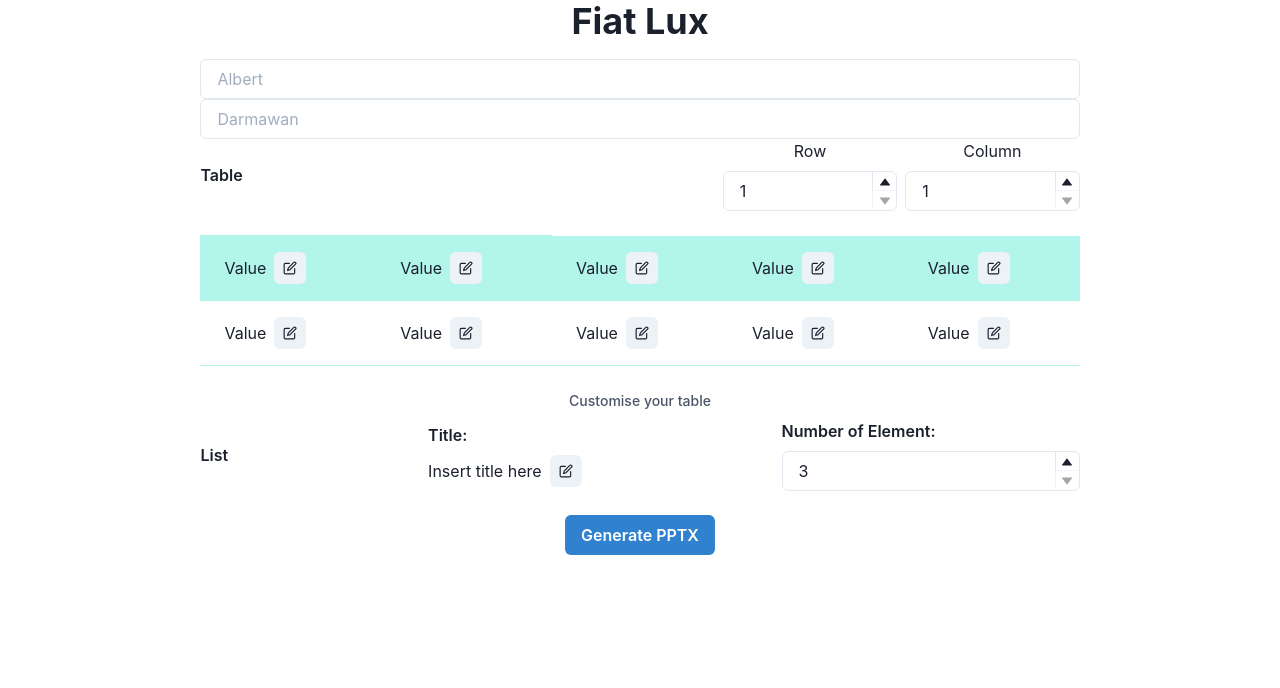
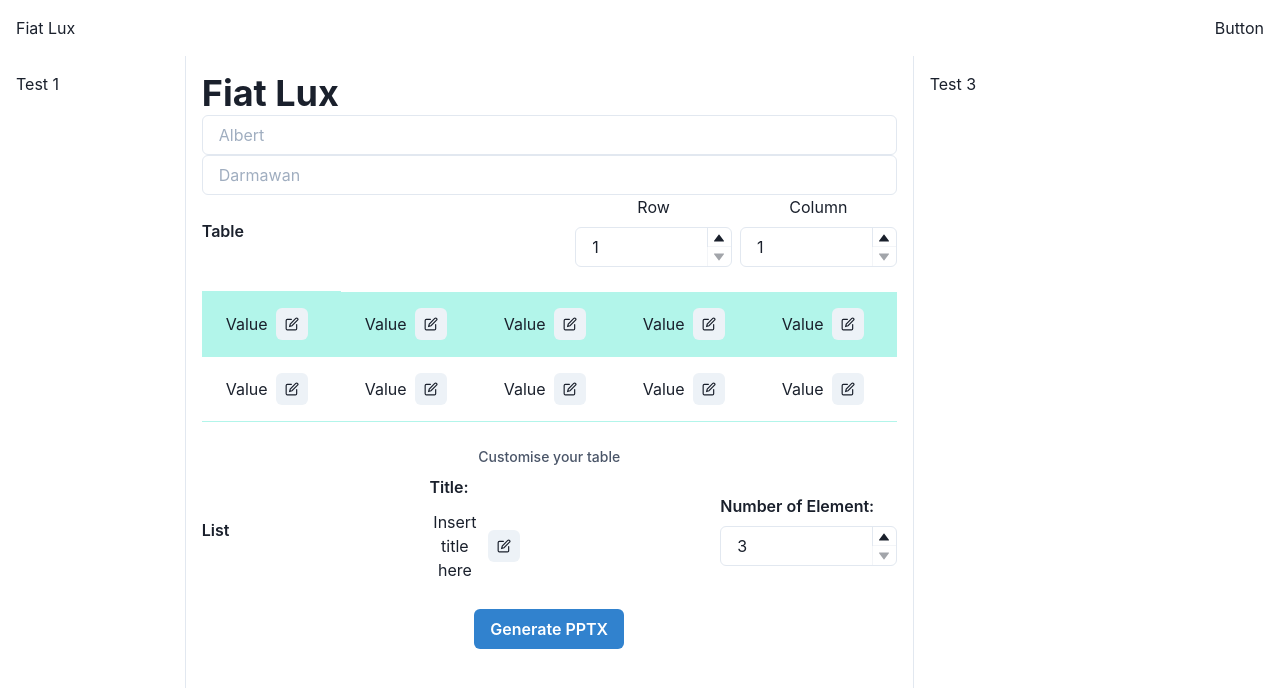
Before and after one commit to NathanielClarence/unihack-fiatlux, a Next.js app: page / in a window 1280 px wide. Shown: the top 688 px of the page. Built offline with nearby package versions, Linux system fonts and the light colour scheme.

Commit message:
Modify Layout, fix linter

```diff
--- a/pages/index.js
+++ b/pages/index.js
@@ -2,11 +2,10 @@
 import React, { useState } from 'react';
 import {
     Button, Heading, VStack, HStack, Box, useToast,
-    NumberInput, NumberInputField, NumberInputStepper, NumberIncrementStepper, NumberDecrementStepper,
     Table, Thead, Tbody, Tr, Th, Td, TableCaption, Input,
-    Editable, EditableInput, EditablePreview, Flex, IconButton, ButtonGroup,
+    Flex, Spacer,
 } from '@chakra-ui/react';
-import { CheckIcon, CloseIcon, EditIcon, DownloadIcon } from '@chakra-ui/icons';
+import { DownloadIcon } from '@chakra-ui/icons';
 
 // HTTP Request
 import axios from 'axios';
@@ -18,37 +17,50 @@ import { EditValue, InputNumber } from '../components';
 export default function Home({ apiUrl }) {
     const [firstName, setFirstName] = useState('');
     const [lastName, setLastName] = useState('');
-
-    const handleSubmit = (event) => {
-        alert(JSON.stringify({test: firstName}));
-        // const toast = useToast();
-        // const values = {
-        //     test: 'Test'
-        // }
-        // axios.post(`${apiUrl}/pptx`, values)
-        //     .then((response) => {
-        //         setFileName(response.data.fileName);
-        //         toast({
-        //             title: 'PPTX generated!',
-        //             description: `${response.data.fileName} has been successfully generated`,
-        //             status: 'success',
-        //             duration: 5000,
-        //             isClosable: true,
-        //         });
-        //     })
-        //     .catch((error) => {
-        //         console.log(error);
-        //     });
-        event.preventDefault();
-    }
-
     const [fileName, setFileName] = useState('');
     const [rowNumber, setRowNumber] = useState(1);
     const [colNumber, setColNumber] = useState(1);
     const [listNumber, setListNumber] = useState(3);
     const [tableData, setTableData] = useState([[1,2,3,4,5], [6,7,8,9,10]]);
+
+    const handleSubmit = (event) => {
+        const toast = useToast();
+        const values = {
+            test: 'Test',
+        };
+        axios.post(`${apiUrl}/pptx`, values)
+            .then((response) => {
+                setFileName(response.data.fileName);
+                toast({
+                    title: 'PPTX generated!',
+                    description: `${response.data.fileName} has been successfully generated`,
+                    status: 'success',
+                    duration: 5000,
+                    isClosable: true,
+                });
+            })
+            .catch((error) => {
+                console.log(error);
+            });
+        event.preventDefault();
+    };
+
     return (
-        <VStack spacing="16px">
+        <div>
+            <Flex>
+                <Box p={4}>
+                    Fiat Lux
+                </Box>
+                <Spacer />
+                <Box p={4}>
+                    Button
+                </Box>
+            </Flex>
+            <Flex>
+                <Box w={1 / 6} p={4} borderRight="1px" borderRightColor="gray.200">
+                    Test 1
+                </Box>
+                <Box w={2 / 3} p={4} borderRight="1px" borderRightColor="gray.200">
                     <Heading>Fiat Lux</Heading>
                     <form onSubmit={handleSubmit}>
                         <Input
@@ -94,38 +106,27 @@ export default function Home({ apiUrl }) {
 
                                 </VStack>
                             </HStack>
-                    {/* <Box p={4}>
-                        {editValue()}
-                    </Box> */}
                             <Table variant="striped" colorScheme="teal" size="md">
                                 <TableCaption>Customise your table</TableCaption>
                                 <Thead>
                                     <Tr>
-                                <Th>
-                                </Th>
-                                <Th>
-                                </Th>
+                                        <Th></Th>
                                     </Tr>
                                 </Thead>
                                 <Tbody>
-                            {tableData.map((itemRow, indexRow) => {
-                                return (
+                                    {tableData.map((itemRow, indexRow) => (
                                         <Tr>
                                             {
-                                            tableData[indexRow].map((itemCol, indexCol) => {
-                                                return (
+                                                tableData[indexRow].map((itemCol, indexCol) => (
                                                     <Td>
-                                                    {/* {itemCol} */}
-                                                    {/* {editValue()} */}
                                                         <EditValue
                                                             initValue="Value"
                                                         />
-                                                </Td>)
-                                            })
+                                                    </Td>
+                                                ))
                                             }
                                         </Tr>
-                                )
-                            })}
+                                    ))}
                                 </Tbody>
                             </Table>
                         </Box>
@@ -160,7 +161,12 @@ export default function Home({ apiUrl }) {
                         </Box>
                     </form>
                     {fileName !== '' ? <Button rightIcon={<DownloadIcon />} colorScheme="teal" onClick={() => handleDownload(fileName)}>Download PPTX</Button> : null}
-        </VStack>
+                </Box>
+                <Box w={2 / 6} p={4}>
+                    Test 3
+                </Box>
+            </Flex>
+        </div>
     );
 }
 
```
Lines whose indentation alone changed are shown as unchanged.
